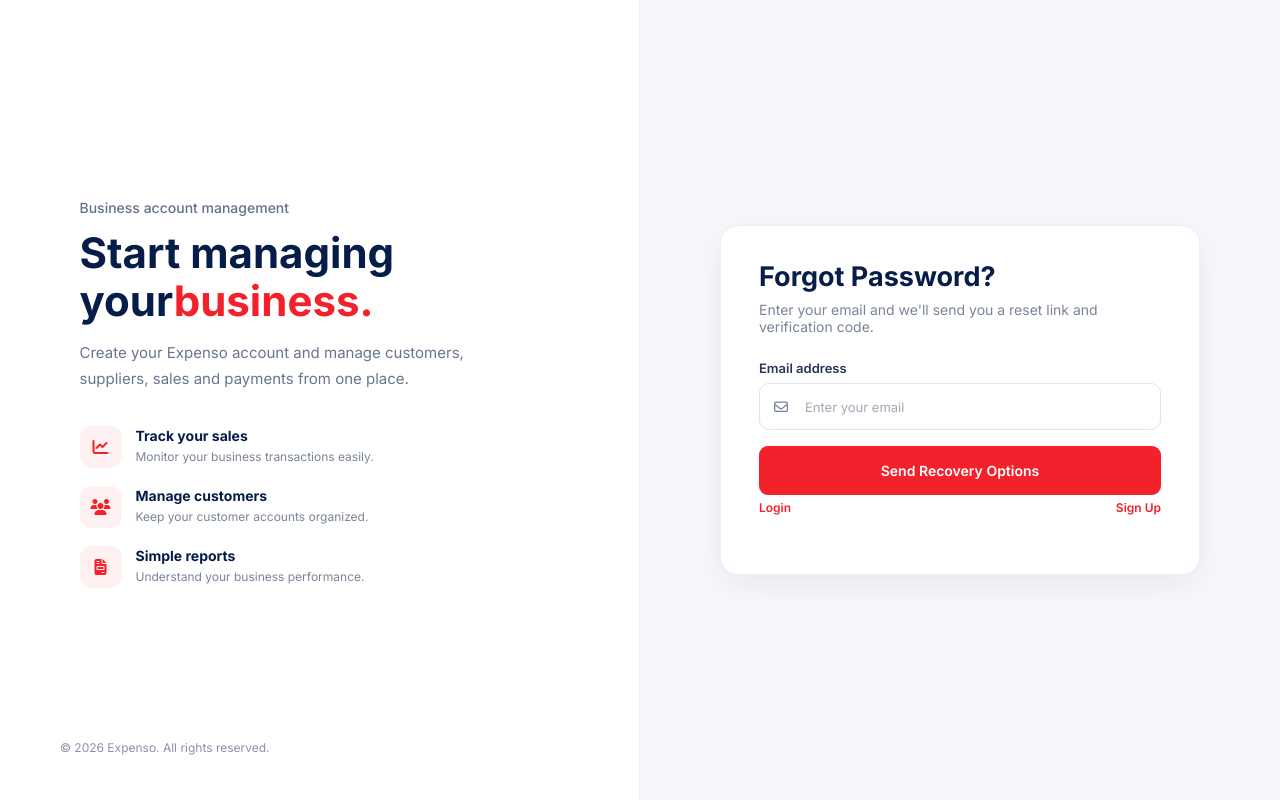
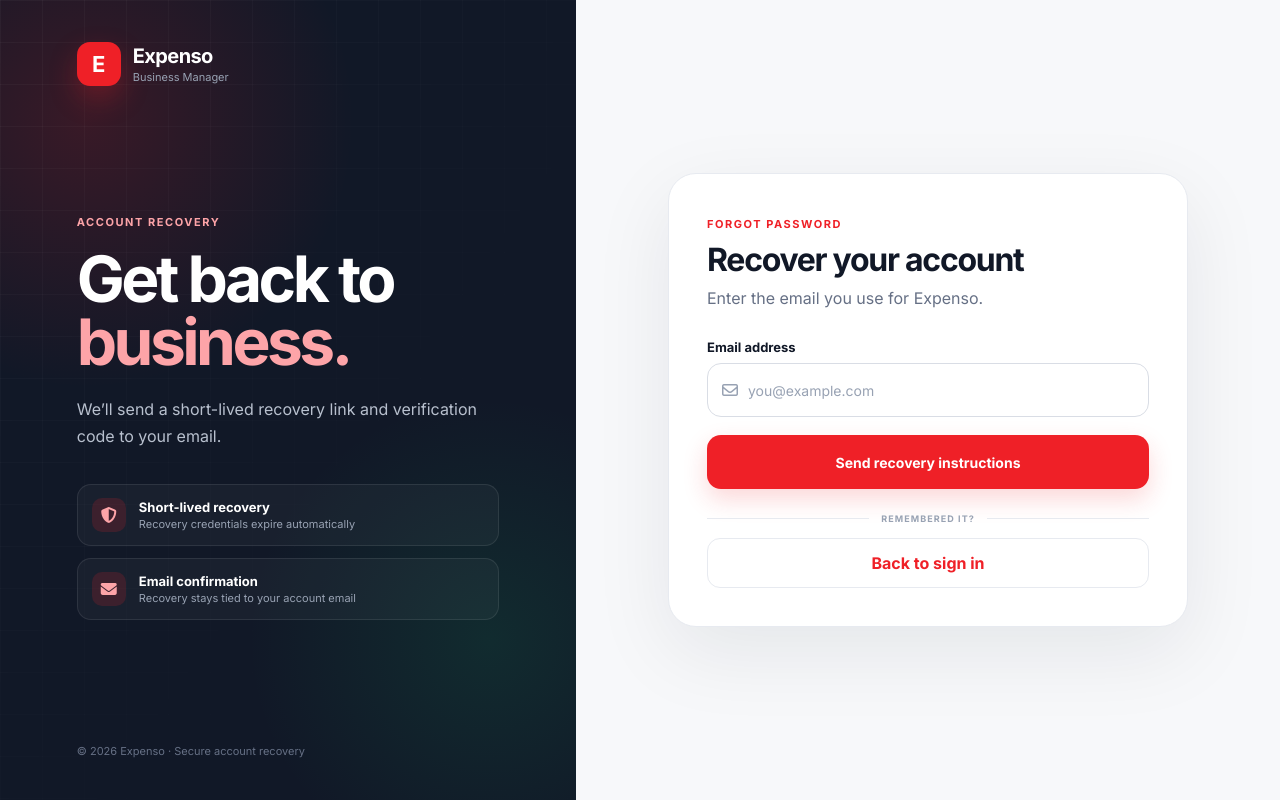
Before and after one commit to david-kosis/expenso, a React (Vite) app in the folder frontend/: page /forgot-password in a window 1280 px wide. Built offline with nearby package versions, Linux system fonts and the light colour scheme.

Commit message:
feat: secure password recovery UI

```diff
--- a/frontend/src/ForgotPassword.jsx
+++ b/frontend/src/ForgotPassword.jsx
@@ -1,311 +1,46 @@
 import { useState } from "react";
-import { useNavigate } from "react-router-dom";
-import "./App.css";
+import { useNavigate, Link } from "react-router-dom";
+import { forgotPassword } from "./services/api";
+import "./auth-v2.css";
 
-function ForgotPassword() {
-
+export default function ForgotPassword() {
   const [email, setEmail] = useState("");
   const [message, setMessage] = useState("");
   const [loading, setLoading] = useState(false);
-
   const navigate = useNavigate();
 
-
   const handleSubmit = async (e) => {
-
     e.preventDefault();
-
     setMessage("");
-    setLoading(true);
-
-
     try {
-
-      const response = await fetch(
-        "http://localhost:5000/api/auth/forgot-password",
-        {
-          method: "POST",
-
-          headers: {
-            "Content-Type": "application/json",
-          },
-
-          body: JSON.stringify({
-            email,
-          }),
-        }
-      );
-
-
-      const data = await response.json();
-
-
-      if (!response.ok) {
-
-        setMessage(
-          data.message ||
-          "Something went wrong."
-        );
-
-        setLoading(false);
-
-        return;
-      }
-
-
-      // Save email for verification
-      sessionStorage.setItem(
-        "resetEmail",
-        email.toLowerCase().trim()
-      );
-
-
-      setMessage(
-        "✅ Reset link and verification code sent to your email."
-      );
-
-
-      // Go to recovery options
-      setTimeout(() => {
-
-        navigate("/recovery-options");
-
-      }, 1000);
-
-
+      setLoading(true);
+      const data = await forgotPassword(email.trim().toLowerCase());
+      sessionStorage.setItem("resetEmail", email.trim().toLowerCase());
+      setMessage(data.message);
+      setTimeout(() => navigate("/recovery-options"), 700);
     } catch (error) {
-
-      console.error(
-        "FORGOT PASSWORD ERROR:",
-        error
-      );
-
-      setMessage(
-        "❌ Cannot connect to server"
-      );
-
+      setMessage(error.message || "Unable to start recovery.");
+    } finally {
+      setLoading(false);
     }
-
-
-    setLoading(false);
   };
 
-
   return (
-
-    <div className="register-page">
-
-      <section className="left-side">
-
-        <div className="welcome">
-
-          <small>
-            Business account management
-          </small>
-
-
-          <h1>
-
-            Start managing your
-            <span>
-              business.
-            </span>
-
-          </h1>
-
-
-          <p>
-
-            Create your Expenso account and manage
-            customers, suppliers, sales and payments
-            from one place.
-
-          </p>
-
-
-          <div className="features">
-
-            <div className="feature">
-
-              <div className="feature-icon">
-                <i className="fa-solid fa-chart-line"></i>
-              </div>
-
-              <div>
-
-                <h4>
-                  Track your sales
-                </h4>
-
-                <p>
-                  Monitor your business transactions easily.
-                </p>
-
-              </div>
-
-            </div>
-
-
-            <div className="feature">
-
-              <div className="feature-icon">
-                <i className="fa-solid fa-users"></i>
-              </div>
-
-              <div>
-
-                <h4>
-                  Manage customers
-                </h4>
-
-                <p>
-                  Keep your customer accounts organized.
-                </p>
-
-              </div>
-
-            </div>
-
-
-            <div className="feature">
-
-              <div className="feature-icon">
-                <i className="fa-solid fa-file-invoice"></i>
-              </div>
-
-              <div>
-
-                <h4>
-                  Simple reports
-                </h4>
-
-                <p>
-                  Understand your business performance.
-                </p>
-
-              </div>
-
-            </div>
-
-          </div>
-
-        </div>
-
-
-        <div className="copyright">
-
-          © 2026 Expenso. All rights reserved.
-
-        </div>
-
+    <main className="auth-page">
+      <section className="auth-brand-panel">
+        <div className="auth-brand"><div className="auth-logo">E</div><div><strong>Expenso</strong><span>Business Manager</span></div></div>
+        <div className="auth-brand-content"><span className="auth-eyebrow">ACCOUNT RECOVERY</span><h1>Get back to<br /><em>business.</em></h1><p>We’ll send a short-lived recovery link and verification code to your email.</p><div className="auth-trust-grid"><div><i className="fa-solid fa-shield-halved" /><span><b>Short-lived recovery</b><small>Recovery credentials expire automatically</small></span></div><div><i className="fa-solid fa-envelope" /><span><b>Email confirmation</b><small>Recovery stays tied to your account email</small></span></div></div></div>
+        <small className="auth-footer">© 2026 Expenso · Secure account recovery</small>
       </section>
-
-
-      <section className="right-side">
-
-        <div className="register-card">
-
-
-          <div className="register-header">
-
-            <h2>
-              Forgot Password?
-            </h2>
-
-            <p>
-              Enter your email and we'll send you
-              a reset link and verification code.
-            </p>
-
-          </div>
-
-
-          {message && (
-
-            <div className="message">
-
-              {message}
-
-            </div>
-
-          )}
-
-
-          <form onSubmit={handleSubmit}>
-
-
-            <div className="input-group">
-
-              <label htmlFor="email">
-                Email address
-              </label>
-
-
-              <div className="input-wrapper">
-
-                <i className="fa-regular fa-envelope"></i>
-
-
-                <input
-                  id="email"
-                  type="email"
-                  placeholder="Enter your email"
-                  value={email}
-
-                  onChange={(e) =>
-                    setEmail(e.target.value)
-                  }
-
-                  required
-                />
-
-              </div>
-
-            </div>
-
-
-            <button
-              type="submit"
-              className="register-btn"
-              disabled={loading}
-            >
-
-              {loading
-                ? "Sending..."
-                : "Send Recovery Options"}
-
-            </button>
-
-
-            <div className="login-options">
-
-              <a
-                href="/login"
-                className="forgot"
-              >
-                Login
-              </a>
-
-
-              <a
-                href="/register"
-                className="forgot"
-              >
-                Sign Up
-              </a>
-
-            </div>
-
-
-          </form>
-
-        </div>
-
-      </section>
-
-    </div>
-
+      <section className="auth-form-panel"><div className="auth-card">
+        <div className="auth-card-top"><span className="auth-mini-label">FORGOT PASSWORD</span><h2>Recover your account</h2><p>Enter the email you use for Expenso.</p></div>
+        {message && <div className="auth-alert" role="status"><i className="fa-solid fa-circle-info" />{message}</div>}
+        <form onSubmit={handleSubmit}>
+          <div className="auth-field"><label htmlFor="recovery-email">Email address</label><div className="auth-input"><i className="fa-regular fa-envelope" /><input id="recovery-email" name="email" type="email" autoComplete="username" value={email} onChange={(e)=>setEmail(e.target.value)} placeholder="you@example.com" required /></div></div>
+          <button className="auth-submit" disabled={loading}>{loading ? "Sending…" : "Send recovery instructions"}</button>
+        </form>
+        <div className="auth-divider"><span>REMEMBERED IT?</span></div><Link className="auth-secondary" to="/login">Back to sign in</Link>
+      </div></section>
+    </main>
   );
 }
-
-export default ForgotPassword;
```
